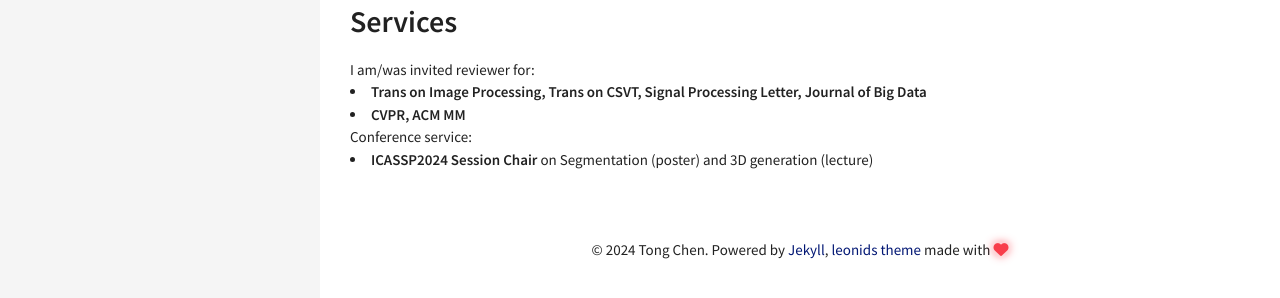
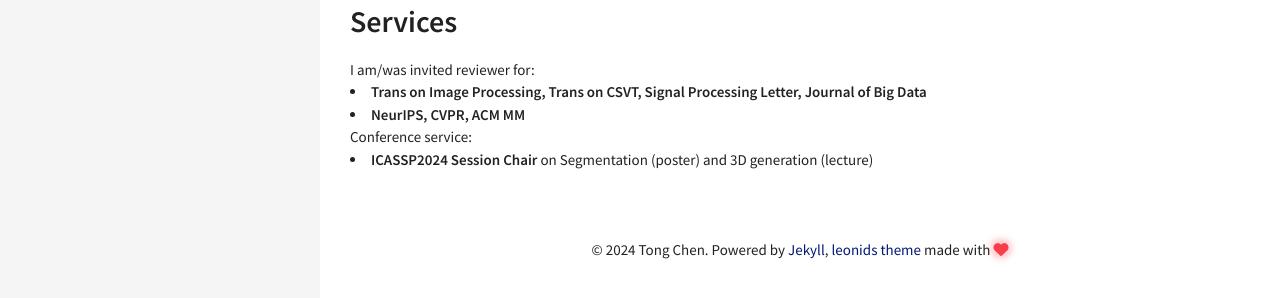
Before and after one commit to tongxyh/tongxyh.github.io, a Jekyll site: the page built from index.html, in a window 1280 px wide. Shown: the part 797-1095 px from the top of the page. Built offline with Jekyll 4.4.1, drawn with Linux system fonts in a browser that asks for light colours; nearby versions of some CDN libraries.

Commit message:
update reviewer service info

```diff
--- a/_includes/sections/about.html
+++ b/_includes/sections/about.html
@@ -9,7 +9,7 @@
 <div>
     I am/was invited reviewer for:
      <li><strong>Trans on Image Processing, Trans on CSVT, Signal Processing Letter, Journal of Big Data</strong></li>
-     <li><strong>CVPR, ACM MM</strong></li>
+     <li><strong>NeurIPS, CVPR, ACM MM</strong></li>
     Conference service:
     <li><strong>ICASSP2024 Session Chair</strong> on Segmentation (poster) and 3D generation (lecture)</li>
 </div>
```
